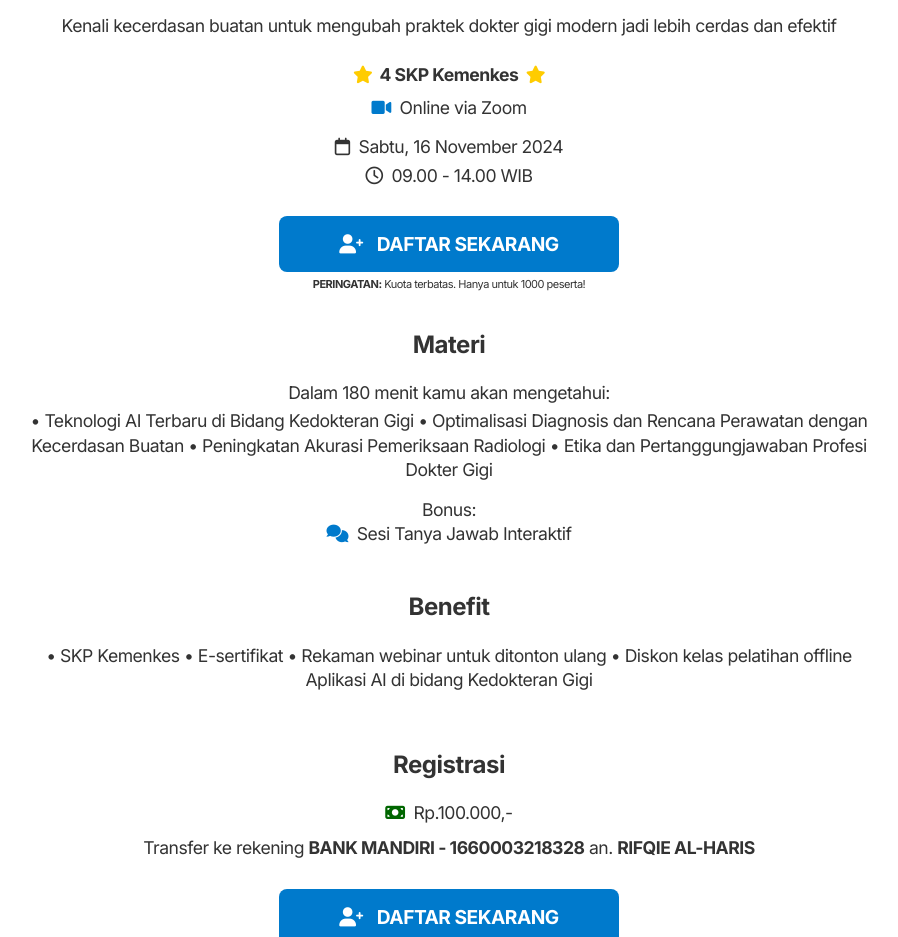
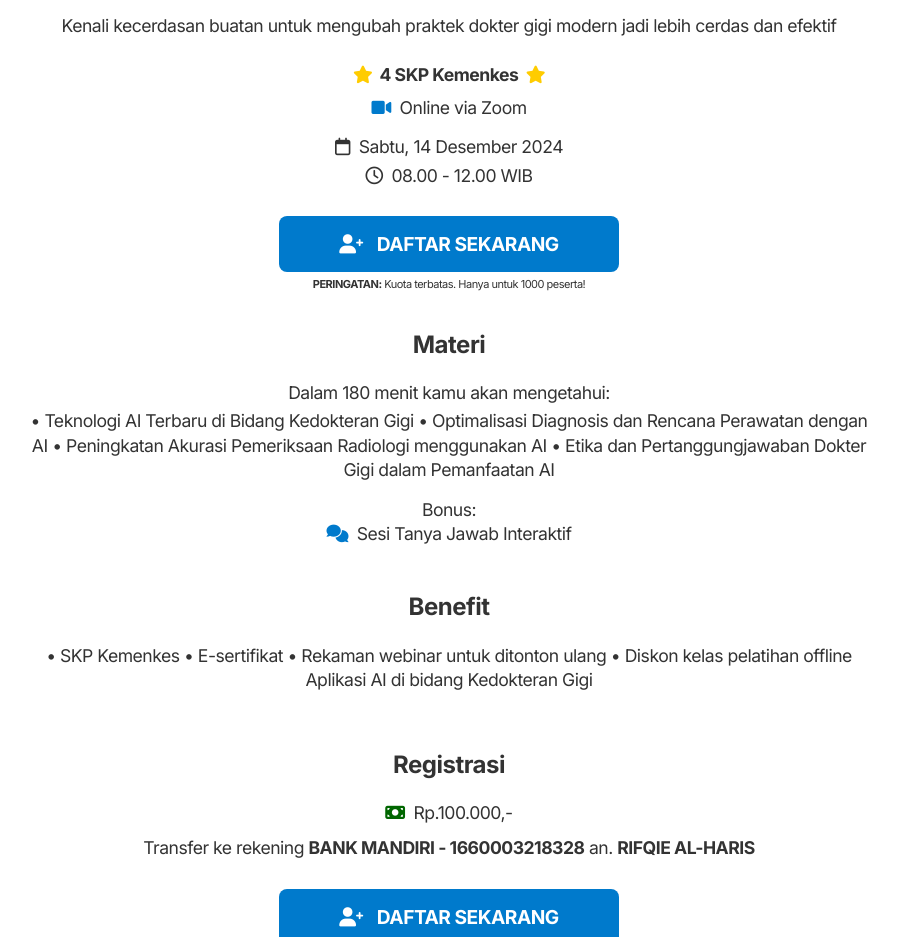
Before and after one commit to DokterGigiGAUL/bite, a plain HTML site: page index.html in a window 1280 px wide. Shown: the part 800-1737 px from the top of the page, without its empty margins (191-1089 px from the left). Drawn offline with Linux system fonts and the light colour scheme.

Commit message:
Update index.html

```diff
--- a/index.html
+++ b/index.html
@@ -296,8 +296,8 @@
         <p style="line-height:1.4em;font-size: 1.1em;padding-bottom:0px;">Kenali kecerdasan buatan untuk mengubah praktek dokter gigi modern jadi lebih cerdas dan efektif<br/><br/>
         <span style="color:#ffcc00;"><i class="fa-solid fa-star"></i></span><strong>&nbsp; 4 SKP Kemenkes &nbsp;</strong><span style="color:#ffcc00;"><i class="fa-solid fa-star"></i></span></p>
         <p style="margin-bottom:10px; text-align:center;padding:0px 0 10px 0;line-height:1.1em;letter-spacing:-0.5px;font-size: 1.1em;"><span style="color:#007acc;"><i class="fa-solid fa-video"></i></span>&nbsp; Online via Zoom</p>
-            <p style="text-align:center;padding:0px;line-height:1.1em;letter-spacing:-0.5px;font-size: 1.1em;"><span style="color:#333333;"><i class="fa-regular fa-calendar"></i></span>&nbsp; Sabtu, 16 November 2024</p>
-            <p style="text-align:center;padding:0 0 20px 0;line-height:1.1em;letter-spacing:-0.5px;font-size: 1.1em;"><span style="color:#333333;"><i class="fa-regular fa-clock"></i></span>&nbsp; 09.00 - 14.00 WIB</p>
+            <p style="text-align:center;padding:0px;line-height:1.1em;letter-spacing:-0.5px;font-size: 1.1em;"><span style="color:#333333;"><i class="fa-regular fa-calendar"></i></span>&nbsp; Sabtu, 14 Desember 2024</p>
+            <p style="text-align:center;padding:0 0 20px 0;line-height:1.1em;letter-spacing:-0.5px;font-size: 1.1em;"><span style="color:#333333;"><i class="fa-regular fa-clock"></i></span>&nbsp; 08.00 - 12.00 WIB</p>
 
          <div class="cta-button-container">
             <a href="https://forms.gle/DFFD7cLjobAnZLHd7" target="_blank" class="cta"><span style="color:#ffffff;"><i class="fa-solid fa-user-plus"></i></span>&nbsp;DAFTAR SEKARANG</a>
@@ -310,7 +310,7 @@
         <section class="section">
             <h2 style="margin-top:0px;">Materi</h2>
             <p style="text-align:center;">Dalam 180 menit kamu akan mengetahui:</p>
-            <p style="margin-bottom:15px;text-align:center;">• Teknologi AI Terbaru di Bidang Kedokteran Gigi • Optimalisasi Diagnosis dan Rencana Perawatan dengan Kecerdasan Buatan • Peningkatan Akurasi Pemeriksaan Radiologi • Etika dan Pertanggungjawaban Profesi Dokter Gigi</p>
+            <p style="margin-bottom:15px;text-align:center;">• Teknologi AI Terbaru di Bidang Kedokteran Gigi • Optimalisasi Diagnosis dan Rencana Perawatan dengan AI • Peningkatan Akurasi Pemeriksaan Radiologi menggunakan AI • Etika dan Pertanggungjawaban Dokter Gigi dalam Pemanfaatan AI</p>
             <p style="text-align:center;">Bonus:<br/><span style="color:#007acc;"><i class="fa-solid fa-comments"></i></span>&nbsp; Sesi Tanya Jawab Interaktif</p>
         </section>
 
```
